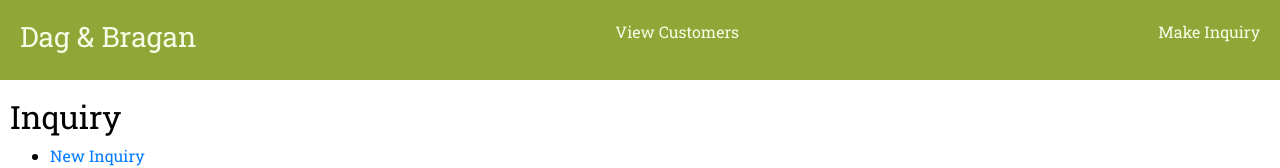
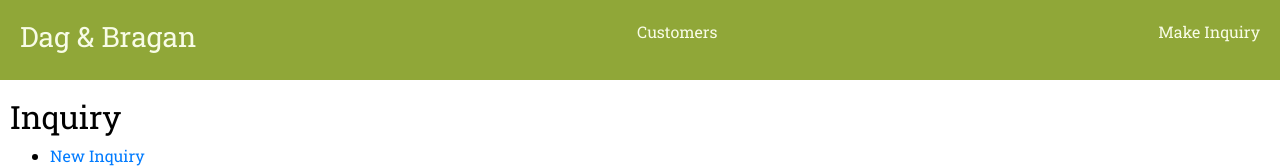
Before and after one commit to malep2007/dag-bragan-erp, a React app: page /customer/inquiry in a window 1280 px wide. Shown: the top 168 px of the page. Built offline with nearby package versions, Linux system fonts and the light colour scheme.

Commit message:
modify customer link

```diff
--- a/src/components/UI/Header/NavigationBar/NavigationItems/NavigationItems.js
+++ b/src/components/UI/Header/NavigationBar/NavigationItems/NavigationItems.js
@@ -13,7 +13,7 @@ const navigationItems = (props) => {
 				<ul className={classes.NavigationItems}>
 					<h3>Dag & Bragan</h3>
 					<li>
-						<Link to="/customer/view/">View Customers</Link>
+						<Link to="/customer/view/">Customers</Link>
 					</li>
 					<li>
 						<Link to="/customer/inquiry">Make Inquiry</Link>
```
Also changed, not shown: .travis.yml.
